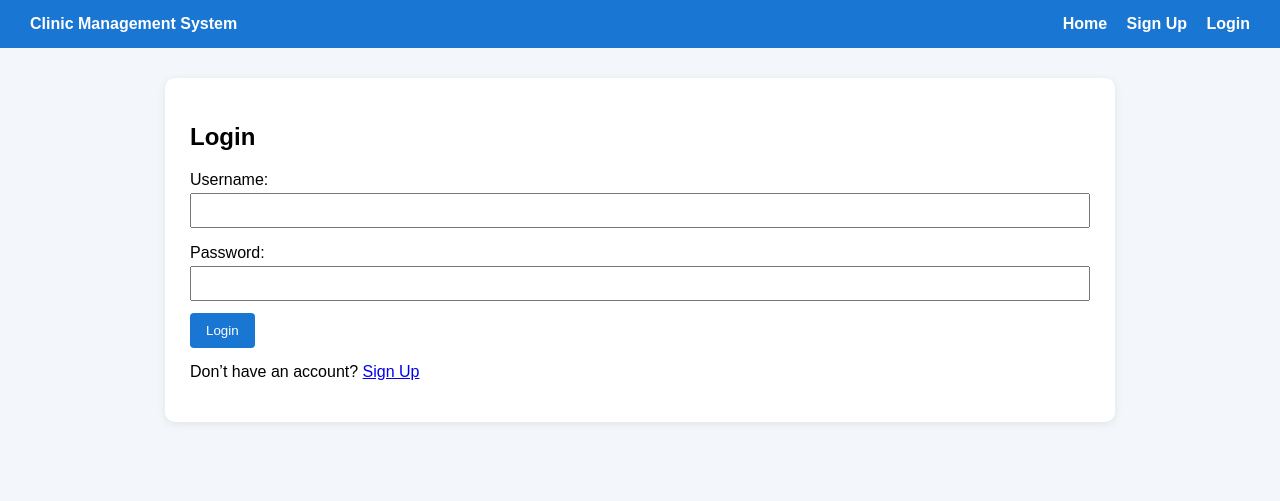
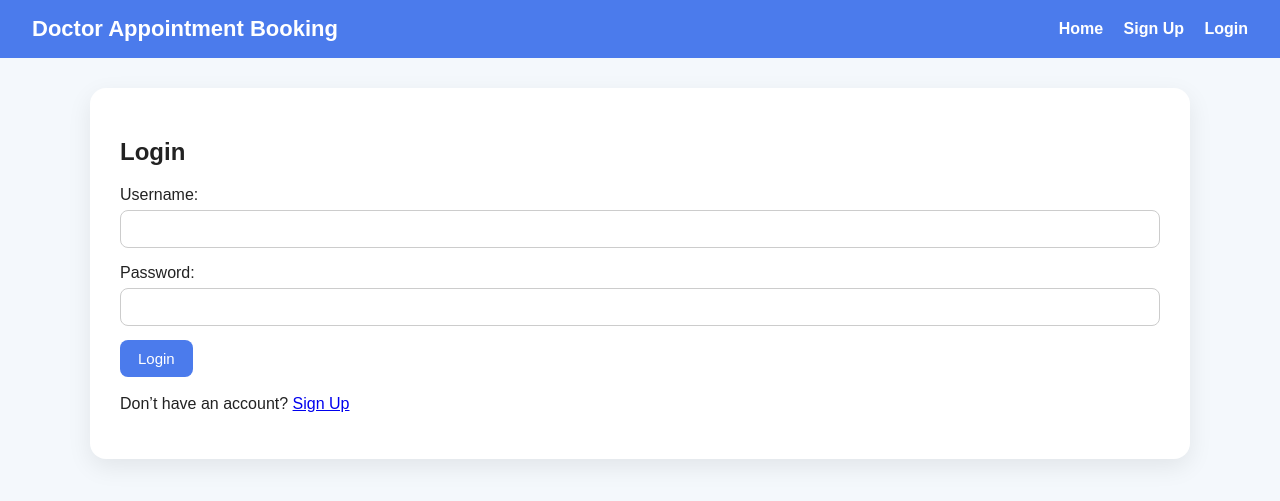
Before and after one commit to bipinupreti/IT6006-project-, a Django app: a page that uses clinic_project/templates/base.html in a window 1280 px wide. Shown: the top 501 px of the page. Run offline with Django 5.2, Linux system fonts and the light colour scheme.

Commit message:
Implemented appointment booking system with Django models, views, and templates

```diff
--- a/clinic_project/core/forms.py
+++ b/clinic_project/core/forms.py
@@ -1,7 +1,7 @@
 from django import forms
 from django.contrib.auth.models import User
 from django.contrib.auth.forms import UserCreationForm, AuthenticationForm
-from .models import UserProfile
+from .models import UserProfile, Appointment
 
 
 class SignUpForm(UserCreationForm):
@@ -25,3 +25,49 @@ class SignUpForm(UserCreationForm):
 class LoginForm(AuthenticationForm):
     username = forms.CharField(max_length=150)
     password = forms.CharField(widget=forms.PasswordInput)
+
+
+class AppointmentForm(forms.ModelForm):
+    appointment_date = forms.DateField(
+        widget=forms.DateInput(attrs={'type': 'date'})
+    )
+    appointment_time = forms.TimeField(
+        widget=forms.TimeInput(attrs={'type': 'time'})
+    )
+
+    class Meta:
+        model = Appointment
+        fields = ['doctor', 'appointment_date', 'appointment_time', 'reason']
+
+    def __init__(self, *args, **kwargs):
+        self.patient = kwargs.pop('patient', None)
+        self.appointment_instance = kwargs.get('instance', None)
+        super().__init__(*args, **kwargs)
+
+        self.fields['doctor'].queryset = User.objects.filter(profile__role='doctor')
+        self.fields['doctor'].empty_label = "Select Doctor"
+
+    def clean(self):
+        cleaned_data = super().clean()
+        doctor = cleaned_data.get('doctor')
+        appointment_date = cleaned_data.get('appointment_date')
+        appointment_time = cleaned_data.get('appointment_time')
+
+        if not doctor or not appointment_date or not appointment_time:
+            return cleaned_data
+
+        existing = Appointment.objects.filter(
+            doctor=doctor,
+            appointment_date=appointment_date,
+            appointment_time=appointment_time
+        )
+
+        if self.appointment_instance:
+            existing = existing.exclude(pk=self.appointment_instance.pk)
+
+        if existing.exists():
+            raise forms.ValidationError(
+                "This doctor is already booked for the selected date and time."
+            )
+
+        return cleaned_data
--- a/clinic_project/core/urls.py
+++ b/clinic_project/core/urls.py
@@ -7,4 +7,9 @@ urlpatterns = [
     path('login/', views.login_view, name='login'),
     path('logout/', views.logout_view, name='logout'),
     path('dashboard/', views.dashboard_view, name='dashboard'),
+
+    path('patient/', views.patient_dashboard, name='patient_dashboard'),
+    path('appointments/book/', views.book_appointment, name='book_appointment'),
+    path('appointments/<int:appointment_id>/update/', views.update_appointment, name='update_appointment'),
+    path('appointments/<int:appointment_id>/cancel/', views.cancel_appointment, name='cancel_appointment'),
 ]
--- a/clinic_project/core/views.py
+++ b/clinic_project/core/views.py
@@ -1,11 +1,11 @@
-from django.shortcuts import render, redirect
+from django.shortcuts import render, redirect, get_object_or_404
 from django.contrib.auth import login, logout
 from django.contrib.auth.decorators import login_required
 from django.contrib.auth.models import Group
 from django.contrib import messages
 
-from .forms import SignUpForm, LoginForm
-from .models import UserProfile
+from .forms import SignUpForm, LoginForm, AppointmentForm
+from .models import UserProfile, Appointment
 
 
 def home(request):
@@ -36,13 +36,11 @@ def signup_view(request):
                 address=address
             )
 
-            # Create group if not exists and assign user
-            group_name = ''
             if role == 'patient':
                 group_name = 'Patient'
             elif role == 'doctor':
                 group_name = 'Doctor'
-            elif role == 'admin_staff':
+            else:
                 group_name = 'AdminStaff'
 
             group, created = Group.objects.get_or_create(name=group_name)
@@ -85,4 +83,103 @@ def logout_view(request):
 @login_required
 def dashboard_view(request):
     profile = getattr(request.user, 'profile', None)
+
+    if profile:
+        if profile.role == 'patient':
+            return redirect('patient_dashboard')
+        if profile.role == 'doctor':
+            return render(request, 'core/dashboard.html', {'profile': profile})
+        if profile.role == 'admin_staff':
+            return redirect('/admin/')
+
     return render(request, 'core/dashboard.html', {'profile': profile})
+
+
+@login_required
+def patient_dashboard(request):
+    profile = getattr(request.user, 'profile', None)
+
+    if not profile or profile.role != 'patient':
+        messages.error(request, 'Only patients can access this page.')
+        return redirect('dashboard')
+
+    appointments = Appointment.objects.filter(patient=request.user)
+
+    context = {
+        'appointments': appointments,
+        'profile': profile,
+    }
+    return render(request, 'core/patient_dashboard.html', context)
+
+
+@login_required
+def book_appointment(request):
+    profile = getattr(request.user, 'profile', None)
+
+    if not profile or profile.role != 'patient':
+        messages.error(request, 'Only patients can book appointments.')
+        return redirect('dashboard')
+
+    if request.method == 'POST':
+        form = AppointmentForm(request.POST, patient=request.user)
+        if form.is_valid():
+            appointment = form.save(commit=False)
+            appointment.patient = request.user
+            appointment.status = 'Pending'
+            appointment.save()
+            messages.success(request, 'Appointment booked successfully.')
+            return redirect('patient_dashboard')
+    else:
+        form = AppointmentForm(patient=request.user)
+
+    return render(request, 'core/book_appointment.html', {'form': form})
+
+
+@login_required
+def update_appointment(request, appointment_id):
+    profile = getattr(request.user, 'profile', None)
+
+    if not profile or profile.role != 'patient':
+        messages.error(request, 'Only patients can update appointments.')
+        return redirect('dashboard')
+
+    appointment = get_object_or_404(Appointment, id=appointment_id, patient=request.user)
+
+    if appointment.status == 'Cancelled':
+        messages.error(request, 'Cancelled appointments cannot be updated.')
+        return redirect('patient_dashboard')
+
+    if request.method == 'POST':
+        form = AppointmentForm(request.POST, instance=appointment, patient=request.user)
+        if form.is_valid():
+            updated_appointment = form.save(commit=False)
+            updated_appointment.patient = request.user
+            updated_appointment.save()
+            messages.success(request, 'Appointment updated successfully.')
+            return redirect('patient_dashboard')
+    else:
+        form = AppointmentForm(instance=appointment, patient=request.user)
+
+    return render(request, 'core/update_appointment.html', {
+        'form': form,
+        'appointment': appointment,
+    })
+
+
+@login_required
+def cancel_appointment(request, appointment_id):
+    profile = getattr(request.user, 'profile', None)
+
+    if not profile or profile.role != 'patient':
+        messages.error(request, 'Only patients can cancel appointments.')
+        return redirect('dashboard')
+
+    appointment = get_object_or_404(Appointment, id=appointment_id, patient=request.user)
+
+    if request.method == 'POST':
+        appointment.status = 'Cancelled'
+        appointment.save()
+        messages.success(request, 'Appointment cancelled successfully.')
+        return redirect('patient_dashboard')
+
+    return render(request, 'core/cancel_appointment.html', {'appointment': appointment})
--- a/clinic_project/templates/base.html
+++ b/clinic_project/templates/base.html
@@ -3,87 +3,138 @@
 <head>
     <meta charset="UTF-8">
     <meta name="viewport" content="width=device-width, initial-scale=1.0">
-    <title>Clinic System</title>
+    <title>Clinic Management System</title>
     <style>
+        * {
+            box-sizing: border-box;
+        }
+
         body {
+            margin: 0;
             font-family: Arial, sans-serif;
-            background: #f3f6fb;
-            margin: 0;
-            padding: 0;
+            background: #f4f8fc;
+            color: #222;
         }
+
         .navbar {
-            background: #1976d2;
+            background: #4b7bec;
             color: white;
-            padding: 15px 30px;
+            padding: 16px 32px;
             display: flex;
             justify-content: space-between;
             align-items: center;
         }
+
+        .navbar .brand {
+            font-size: 22px;
+            font-weight: bold;
+        }
+
         .navbar a {
             color: white;
             text-decoration: none;
-            margin-left: 15px;
-            font-weight: bold;
+            margin-left: 16px;
+            font-weight: 600;
         }
+
         .container {
             width: 90%;
-            max-width: 900px;
+            max-width: 1100px;
             margin: 30px auto;
             background: white;
-            padding: 25px;
-            border-radius: 10px;
-            box-shadow: 0 2px 8px rgba(0,0,0,0.08);
+            border-radius: 16px;
+            padding: 30px;
+            box-shadow: 0 8px 24px rgba(0, 0, 0, 0.08);
         }
+
         .btn {
-            background: #1976d2;
+            display: inline-block;
+            background: #4b7bec;
             color: white;
             border: none;
-            padding: 10px 16px;
-            border-radius: 4px;
+            border-radius: 8px;
+            padding: 10px 18px;
+            text-decoration: none;
             cursor: pointer;
-            text-decoration: none;
-            display: inline-block;
+            font-size: 15px;
+            margin-right: 10px;
         }
+
         .btn:hover {
-            background: #125ea8;
+            background: #3867d6;
         }
+
+        .btn-danger {
+            background: #dc3545;
+        }
+
+        .btn-danger:hover {
+            background: #b02a37;
+        }
+
         form p {
-            margin-bottom: 12px;
+            margin-bottom: 14px;
         }
+
         input, select, textarea {
             width: 100%;
-            padding: 8px;
-            margin-top: 4px;
-            box-sizing: border-box;
+            padding: 10px 12px;
+            border: 1px solid #ccc;
+            border-radius: 8px;
+            margin-top: 6px;
+            font-size: 14px;
         }
+
         .messages {
-            margin-bottom: 15px;
+            margin-bottom: 18px;
         }
+
         .message {
-            padding: 10px;
-            border-radius: 5px;
+            padding: 12px 14px;
+            border-radius: 8px;
             margin-bottom: 10px;
+            font-size: 14px;
         }
+
         .success {
             background: #d4edda;
             color: #155724;
         }
+
         .error {
             background: #f8d7da;
             color: #721c24;
         }
-        img.profile-img {
-            width: 120px;
-            height: 120px;
+
+        .profile-img {
+            width: 130px;
+            height: 130px;
             object-fit: cover;
             border-radius: 50%;
-            border: 2px solid #1976d2;
+            border: 3px solid #4b7bec;
+            margin-top: 12px;
+        }
+
+        table {
+            width: 100%;
+            border-collapse: collapse;
+            margin-top: 20px;
+        }
+
+        th, td {
+            padding: 12px;
+            border: 1px solid #ddd;
+            text-align: left;
+        }
+
+        th {
+            background: #eef4ff;
         }
     </style>
 </head>
 <body>
     <div class="navbar">
-        <div><strong>Clinic Management System</strong></div>
+        <div class="brand">Doctor Appointment Booking</div>
         <div>
             <a href="{% url 'home' %}">Home</a>
             {% if user.is_authenticated %}
--- a/clinic_project/templates/core/login.html
+++ b/clinic_project/templates/core/login.html
@@ -1,7 +1,7 @@
 {% extends 'base.html' %}
 
 {% block content %}
-    <h2>Login</h2>
+<h2 style="margin-bottom: 20px;">Login</h2>
 
 <form method="post">
     {% csrf_token %}
@@ -9,7 +9,7 @@
     <button type="submit" class="btn">Login</button>
 </form>
 
-    <p style="margin-top: 15px;">
+<p style="margin-top: 18px;">
     Don’t have an account?
     <a href="{% url 'signup' %}">Sign Up</a>
 </p>
--- a/clinic_project/templates/core/signup.html
+++ b/clinic_project/templates/core/signup.html
@@ -1,7 +1,7 @@
 {% extends 'base.html' %}
 
 {% block content %}
-    <h2>Sign Up</h2>
+<h2 style="margin-bottom: 20px;">Create Account</h2>
 
 <form method="post" enctype="multipart/form-data">
     {% csrf_token %}
@@ -9,7 +9,7 @@
     <button type="submit" class="btn">Sign Up</button>
 </form>
 
-    <p style="margin-top: 15px;">
+<p style="margin-top: 18px;">
     Already have an account?
     <a href="{% url 'login' %}">Login</a>
 </p>
```
Also changed, not shown: clinic_project/core/admin.py (+8 -1 lines), clinic_project/core/models.py (+38 -4 lines), clinic_project/templates/core/book_appointment.html (added, +12 -0 lines), clinic_project/templates/core/cancel_appointment.html (added, +20 -0 lines), clinic_project/templates/core/patient_dashboard.html (added, +46 -0 lines), clinic_project/templates/core/update_appointment.html (added, +14 -0 lines), clinic_project/core/migrations/0002_alter_medicalrecord_doctor_and_more.py (added), clinic_project/db.sqlite3. Lines whose indentation alone changed are shown as unchanged.
